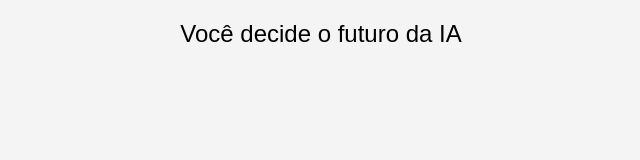
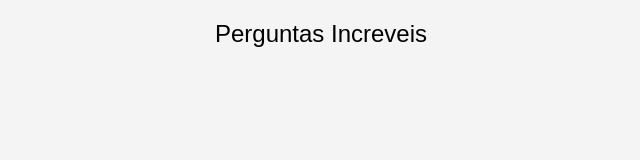
Before and after one commit to RankClok/Trabalho-3, a plain HTML site: page index.html in a window 1280 px wide. Shown: the whole page, without its empty margins (319-959 px from the left). Drawn offline with Linux system fonts and the light colour scheme.

Commit message:
Update index.html

```diff
--- a/index.html
+++ b/index.html
@@ -7,7 +7,7 @@
 <link rel="stylesheet" href="styles.css">
 </head>
 <body>
-<div id="titulo">Você decide o futuro da IA</div>
+<div id="titulo">Perguntas Increveis</div>
 <div id="caixaPerguntas"></div>
 <div id="alternativas"></div>
 <script src="script.js"></script>
```
